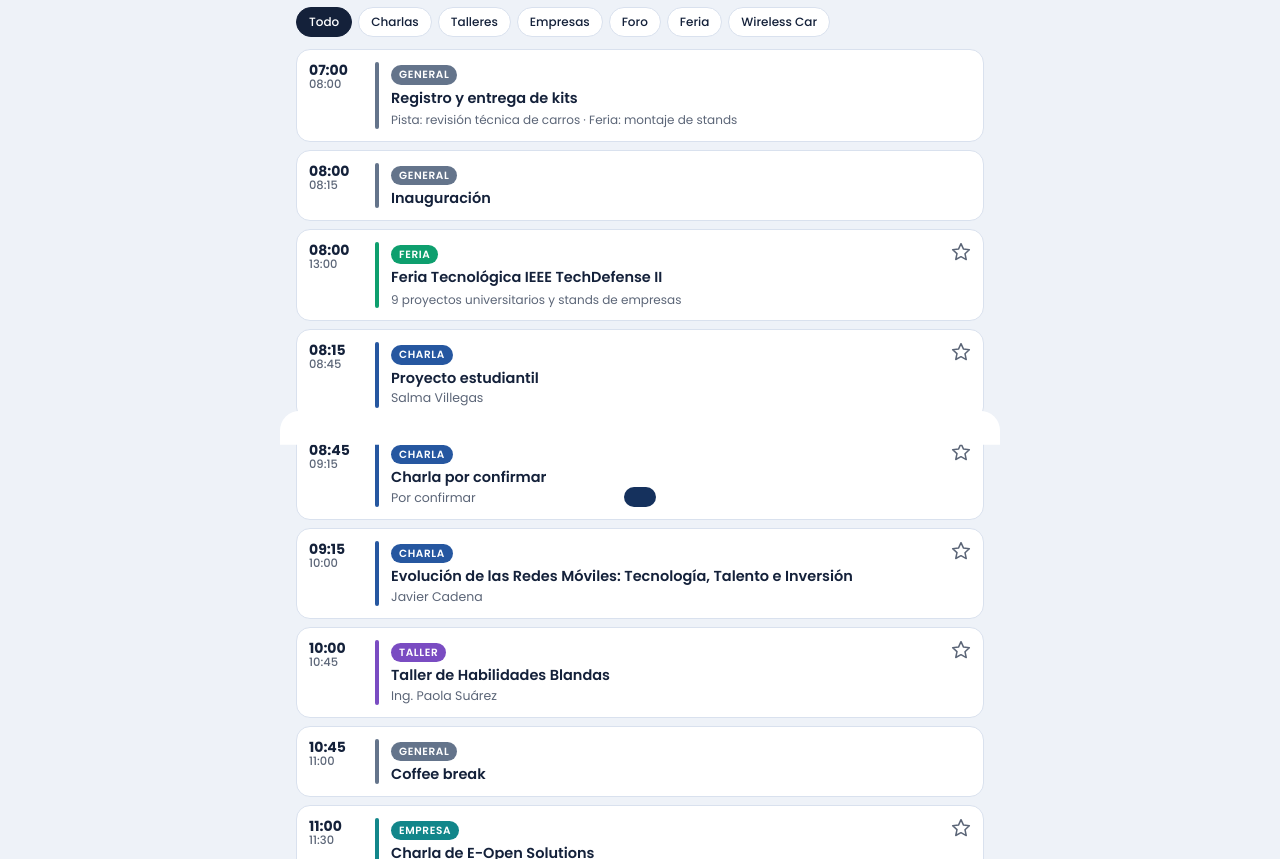
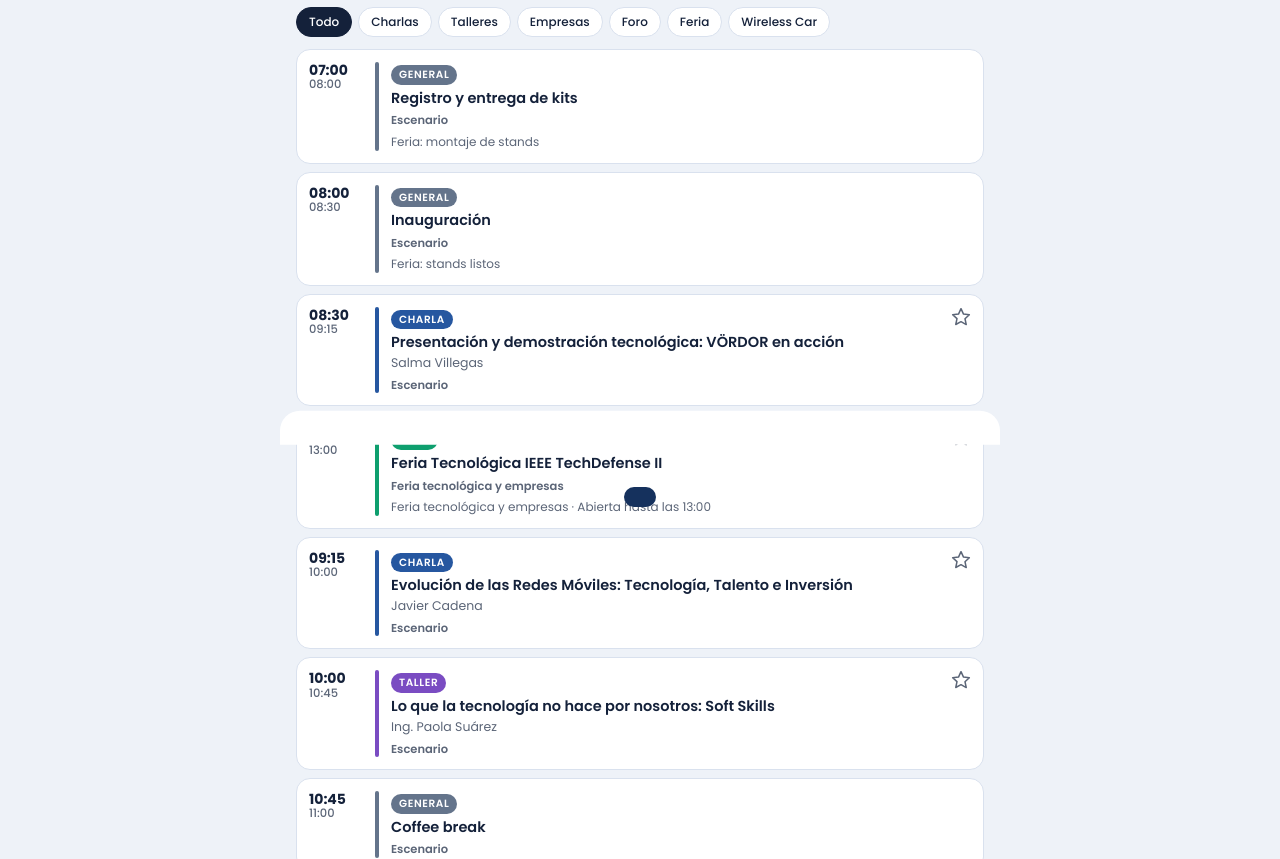
Before and after one commit to COMSOCESPE/WILS2026, a plain HTML site: page index.html in a window 1280 px wide. Shown: the part 391-1250 px from the top of the page. Drawn offline with Linux system fonts and the light colour scheme.

Commit message:
Add files via upload

```diff
--- a/index.html
+++ b/index.html
@@ -58,7 +58,8 @@ header.hero::after{content:"";position:absolute;right:-40px;top:-40px;width:180p
 .time{flex:none;width:54px;font-weight:700;font-size:14px;line-height:1.15}
 .time small{display:block;font-weight:500;color:var(--muted);font-size:11.5px}
 .bar{flex:none;width:4px;border-radius:4px}
-.body{flex:1;min-width:0}
+.body{flex:1;min-width:0;padding-right:22px}
+.zone{font-size:11.5px;color:var(--muted);font-weight:600;margin-top:5px}
 .tag{display:inline-block;font-size:10.5px;font-weight:600;letter-spacing:.06em;text-transform:uppercase;padding:2px 8px;border-radius:999px;color:#fff;margin-bottom:4px}
 .ttl{font-weight:600;font-size:14.5px;line-height:1.3}
 .who{font-size:12.5px;color:var(--muted);margin-top:2px}
@@ -114,6 +115,7 @@ footer{font-size:11.5px;color:var(--muted);text-align:center;margin-top:24px}
     <div class="meta">
       <span class="chip">26 y 27 de noviembre</span>
       <span class="chip">Coliseo GRAD. Miguel G. Iturralde · ESPE</span>
+      <span class="chip">Ambas jornadas en el coliseo</span>
     </div>
   </div>
 </header>
@@ -145,7 +147,7 @@ footer{font-size:11.5px;color:var(--muted);text-align:center;margin-top:24px}
     <p>Sube tus fotos a Instagram con <b>#WILS2026</b> y etiqueta a <b>@ieee.espe.comsoc</b>. ¡Compartiremos las mejores!</p>
   </div>
 
-  <footer>Agenda preliminar, sujeta a cambios · IEEE ComSoc ESPE · Con el apoyo de IEEE ComSoc Ecuador</footer>
+  <footer>Agenda final · 26 y 27 de noviembre de 2026 · IEEE ComSoc ESPE · Con el apoyo de IEEE ComSoc Ecuador</footer>
 </div>
 
 <div class="sheet-bg" id="bg"></div>
@@ -169,37 +171,35 @@ const TYPES = {
   foro:{n:"Foro",c:"var(--foro)"}, feria:{n:"Feria",c:"var(--feria)"}, carros:{n:"Wireless Car",c:"var(--carros)"}, log:{n:"General",c:"var(--log)"}
 };
 
-/* d: día (1 = jueves 26, 2 = viernes 27); reg: se registra asistencia */
+/* Agenda final: Agenda Nueva WILS.xlsx, Hoja1, filas 12–40. d: día; z: zona del coliseo; reg: asistencia; point: hora puntual. */
 const EV = [
- {id:"j-reg",d:1,s:"07:00",e:"08:00",t:"log",ti:"Registro y entrega de kits",par:"Pista: revisión técnica de carros · Feria: montaje de stands"},
- {id:"j-ina",d:1,s:"08:00",e:"08:15",t:"log",ti:"Inauguración"},
- {id:"j-c1",d:1,s:"08:15",e:"08:45",t:"charla",ti:"Proyecto estudiantil",sp:"Salma Villegas",reg:1},
- {id:"j-c2",d:1,s:"08:45",e:"09:15",t:"charla",ti:"Charla por confirmar",sp:"Por confirmar",reg:1,tbc:1},
- {id:"j-c3",d:1,s:"09:15",e:"10:00",t:"charla",ti:"Evolución de las Redes Móviles: Tecnología, Talento e Inversión",sp:"Javier Cadena",reg:1},
- {id:"j-t1",d:1,s:"10:00",e:"10:45",t:"taller",ti:"Taller de Habilidades Blandas",sp:"Ing. Paola Suárez",reg:1,key:1},
- {id:"j-cof",d:1,s:"10:45",e:"11:00",t:"log",ti:"Coffee break"},
- {id:"j-c4",d:1,s:"11:00",e:"11:30",t:"empresa",ti:"Charla de E-Open Solutions",sp:"E-Open Solutions",reg:1},
- {id:"j-c5",d:1,s:"11:30",e:"12:00",t:"charla",ti:"3 ms para no quedarse a oscuras",sp:"Hugo Pozo",reg:1},
- {id:"j-c6",d:1,s:"12:00",e:"12:30",t:"empresa",ti:"Charla de FIBRAMAX",sp:"FIBRAMAX · 2 ponentes",reg:1},
- {id:"j-fer",d:1,s:"08:00",e:"13:00",t:"feria",ti:"Feria Tecnológica IEEE TechDefense II",par:"9 proyectos universitarios y stands de empresas",reg:1,feria:1},
- {id:"j-alm",d:1,s:"12:30",e:"14:00",t:"log",ti:"Almuerzo",par:"Pista: pruebas libres de 12:30 a 13:30"},
- {id:"j-car",d:1,s:"14:00",e:"17:30",t:"carros",ti:"Competencia Wireless Car: clasificatorias",par:"Vehículos a escala controlados de forma inalámbrica",reg:1,car:1},
- {id:"j-fin",d:1,s:"17:30",e:"17:45",t:"log",ti:"Cierre del día"},
-
- {id:"v-reg",d:2,s:"07:30",e:"08:00",t:"log",ti:"Registro y entrada de asistentes",par:"Feria: montaje de stands"},
- {id:"v-bie",d:2,s:"08:00",e:"08:05",t:"log",ti:"Bienvenida al segundo día"},
- {id:"v-c1",d:2,s:"08:05",e:"08:35",t:"charla",ti:"Charla por confirmar",sp:"Por confirmar",reg:1,tbc:1},
- {id:"v-c2",d:2,s:"08:35",e:"09:00",t:"charla",ti:"Charla del Coronel Rommel Torres",sp:"Coronel Rommel Torres",reg:1},
- {id:"v-c3",d:2,s:"09:00",e:"09:45",t:"empresa",ti:"Charla de Ciemtelcom (título por confirmar)",sp:"Diego Loor · Ciemtelcom",reg:1},
- {id:"v-c4",d:2,s:"09:45",e:"10:45",t:"empresa",ti:"Charla de Complementos Electrónicos",sp:"Complementos Electrónicos",reg:1},
- {id:"v-fer",d:2,s:"08:00",e:"13:00",t:"feria",ti:"Feria Tecnológica IEEE TechDefense II",par:"Evaluación del jurado en los stands de 08:30 a 10:45",reg:1,feria:1},
- {id:"v-pit",d:2,s:"10:45",e:"11:30",t:"feria",ti:"Pitch de los proyectos de la feria + coffee break",par:"9 proyectos · 4 minutos cada uno"},
- {id:"v-c5",d:2,s:"11:30",e:"12:00",t:"empresa",ti:"Charla de ZTE",sp:"Sebastián Santín · ZTE",reg:1},
- {id:"v-for",d:2,s:"12:00",e:"13:00",t:"foro",ti:"Leadership Forum: Connect, Inspire, Lead: Building the Next Generation of ComSoc Leaders",sp:"Panel de líderes IEEE y de la industria",reg:1,key:1,
-   panel:["Román Lara-Cueva · Chair, IEEE ComSoc Ecuador","Daniela Egas · Presidenta, IEEE ComSoc ESPE","Lady Pasquel · Líder WICE, Women in Communications Engineering","Steven Vinueza · Líder profesional de capítulo estudiantil","Celeste Santander · Líder YP, Young Professionals","Jefferson Loor · Representante de la industria","Gisel Custodio · Moderadora, Community Manager IEEE ComSoc Ecuador"]},
- {id:"v-alm",d:2,s:"13:00",e:"14:30",t:"log",ti:"Almuerzo",par:"Pista: pruebas libres"},
- {id:"v-car",d:2,s:"14:30",e:"16:30",t:"carros",ti:"Competencia Wireless Car: repechaje y gran final",reg:1,car:1},
- {id:"v-pre",d:2,s:"16:30",e:"17:15",t:"log",ti:"Premiación y clausura",par:"Wireless Car, feria, reconocimientos a ponentes y aliados"}
+  {"id": "j-reg", "d": 1, "s": "07:00", "e": "08:00", "t": "log", "ti": "Registro y entrega de kits", "par": "Feria: montaje de stands", "z": "Escenario"},
+  {"id": "j-ina", "d": 1, "s": "08:00", "e": "08:30", "t": "log", "ti": "Inauguración", "par": "Feria: stands listos", "z": "Escenario"},
+  {"id": "j-c1", "d": 1, "s": "08:30", "e": "09:15", "t": "charla", "ti": "Presentación y demostración tecnológica: VÖRDOR en acción", "sp": "Salma Villegas", "reg": 1, "z": "Escenario"},
+  {"id": "j-c3", "d": 1, "s": "09:15", "e": "10:00", "t": "charla", "ti": "Evolución de las Redes Móviles: Tecnología, Talento e Inversión", "sp": "Javier Cadena", "reg": 1, "z": "Escenario"},
+  {"id": "j-t1", "d": 1, "s": "10:00", "e": "10:45", "t": "taller", "ti": "Lo que la tecnología no hace por nosotros: Soft Skills", "sp": "Ing. Paola Suárez", "reg": 1, "key": 1, "z": "Escenario"},
+  {"id": "j-cof", "d": 1, "s": "10:45", "e": "11:00", "t": "log", "ti": "Coffee break", "z": "Escenario"},
+  {"id": "j-c4", "d": 1, "s": "11:00", "e": "11:30", "t": "empresa", "ti": "Ciberseguridad: Nivel de madurez en seguridad de la información en Ecuador", "sp": "Nicolás Díaz · E-Open Solutions", "reg": 1, "z": "Escenario"},
+  {"id": "j-c5", "d": 1, "s": "11:30", "e": "12:00", "t": "empresa", "ti": "3 ms para no quedarse a oscuras", "sp": "Hugo Posso · ELSYSTEC S.A.", "reg": 1, "z": "Escenario"},
+  {"id": "j-c6", "d": 1, "s": "12:00", "e": "12:30", "t": "empresa", "ti": "Más allá del GANTT: Scrum aplicado al despliegue real de redes de telecomunicaciones", "sp": "Andrés Omar Merino Aguirre y Patricio Alexander Jaramillo Mina · FIBRAMAX", "reg": 1, "z": "Escenario"},
+  {"id": "j-fer", "d": 1, "s": "08:30", "e": "13:00", "t": "feria", "ti": "Feria Tecnológica IEEE TechDefense II", "par": "Feria tecnológica y empresas · Abierta hasta las 13:00", "reg": 1, "feria": 1, "z": "Feria tecnológica y empresas"},
+  {"id": "j-rev", "d": 1, "s": "11:30", "e": "12:30", "t": "carros", "ti": "Revisión técnica de carros y pruebas libres", "z": "Pista y boxes"},
+  {"id": "j-alm", "d": 1, "s": "12:30", "e": "14:00", "t": "log", "ti": "Almuerzo", "z": "Escenario"},
+  {"id": "j-car", "d": 1, "s": "14:00", "e": "17:30", "t": "carros", "ti": "Competencia Wireless Car: clasificatorias", "reg": 1, "car": 1, "z": "Pista y boxes"},
+  {"id": "j-fin", "d": 1, "s": "17:30", "e": "17:30", "t": "log", "ti": "Cierre del día", "point": 1, "z": "Escenario"},
+  {"id": "v-reg", "d": 2, "s": "07:30", "e": "08:00", "t": "log", "ti": "Registro y entrada de asistentes", "par": "Feria: montaje de stands", "z": "Escenario"},
+  {"id": "v-bie", "d": 2, "s": "08:00", "e": "08:05", "t": "log", "ti": "Bienvenida", "par": "Feria: stands listos", "z": "Escenario"},
+  {"id": "v-c1", "d": 2, "s": "08:05", "e": "08:35", "t": "charla", "ti": "Tecnología que salva vidas: Inteligencia artificial, conectividad y automatización: el futuro de la seguridad vial", "sp": "Mgs. Jorge Vinicio Maldonado Pazmiño", "reg": 1, "z": "Escenario"},
+  {"id": "v-c2", "d": 2, "s": "08:35", "e": "09:00", "t": "charla", "ti": "Radar: aplicación de tecnología para la Defensa Nacional", "sp": "Coronel Rommel Torres", "reg": 1, "z": "Escenario"},
+  {"id": "v-c3", "d": 2, "s": "09:00", "e": "09:45", "t": "empresa", "ti": "Lo que veo cuando contrato (y lo que nadie te dice)", "sp": "Diego Loor · CIEMTELCOM", "reg": 1, "z": "Escenario"},
+  {"id": "v-c4", "d": 2, "s": "09:45", "e": "10:45", "t": "empresa", "ti": "Equipos de prueba y medición para aplicaciones en redes 5G", "sp": "Marcelo Cárdenas · Complementos Electrónicos", "reg": 1, "z": "Escenario"},
+  {"id": "v-fer", "d": 2, "s": "08:05", "e": "13:00", "t": "feria", "ti": "Feria Tecnológica IEEE TechDefense II", "par": "Feria tecnológica y empresas · Abierta hasta las 13:00", "reg": 1, "feria": 1, "z": "Feria tecnológica y empresas"},
+  {"id": "v-pit", "d": 2, "s": "10:45", "e": "11:30", "t": "feria", "ti": "Pitch de la feria + coffee break", "par": "9 proyectos · 5 minutos cada uno", "z": "Escenario"},
+  {"id": "v-c5", "d": 2, "s": "11:30", "e": "12:00", "t": "empresa", "ti": "Cuando cada milisegundo cuenta: El futuro de las redes inteligentes y la conectividad de baja latencia", "sp": "Sebastián Santín · ZTE", "reg": 1, "z": "Escenario"},
+  {"id": "v-for", "d": 2, "s": "12:00", "e": "13:00", "t": "foro", "ti": "Leadership Forum: Connect, Inspire, Lead: Building the Next Generation of ComSoc Leaders", "sp": "Panel de líderes IEEE y de la industria", "reg": 1, "key": 1, "panel": ["Román Lara-Cueva · Líder profesional de capítulo | Chair, IEEE ComSoc Ecuador", "Daniela Egas · Líder estudiantil de capítulo | Presidenta, IEEE ComSoc ESPE", "Lady Pasquel · Líder WICE | Women in Communications Engineering, IEEE ComSoc", "Steven Vinueza · Líder profesional de capítulo estudiantil", "Celeste Santander · Líder YP | Young Professionals", "Jefferson Loor · Líder empresarial | Representante de la industria", "Gisel Custodio · Moderadora | Community Manager IEEE ComSoc Ecuador"], "z": "Escenario"},
+  {"id": "v-alm", "d": 2, "s": "13:00", "e": "14:30", "t": "log", "ti": "Almuerzo", "z": "Escenario"},
+  {"id": "v-car", "d": 2, "s": "14:30", "e": "17:00", "t": "carros", "ti": "Competencia Wireless Car: repechaje y gran final", "reg": 1, "car": 1, "z": "Pista y boxes"},
+  {"id": "v-pre", "d": 2, "s": "17:00", "e": "17:30", "t": "log", "ti": "Premiación y clausura", "par": "Wireless Car, feria, reconocimientos a ponentes y sponsors", "z": "Escenario"}
 ];
 /* Biografías y fotos de ponentes: se completan aquí cuando lleguen (foto como data URI) */
 const BIO = {};
@@ -210,7 +210,7 @@ const store = {
   get(k,d){try{const v=localStorage.getItem("wils26-"+k);return v?JSON.parse(v):d}catch(e){return d}},
   set(k,v){try{localStorage.setItem("wils26-"+k,JSON.stringify(v))}catch(e){}}
 };
-let favs = new Set(store.get("favs",[]));
+let favs = new Set(store.get("favs",[]).filter(id=>EV.some(e=>e.id===id)));
 let done = store.get("done",{});
 let day = store.get("day",null);
 let filter = "todo";
@@ -226,6 +226,8 @@ const at = (d,hm) => new Date(DATES[d]+"T"+hm+":00-05:00");
 const startOf = e => at(e.d,e.s), endOf = e => at(e.d,e.e);
 const sorted = arr => arr.slice().sort((a,b)=>startOf(a)-startOf(b) || (a.feria?1:0)-(b.feria?1:0));
 const main = EV.filter(e=>!e.feria);
+const timeLabel = e => e.point ? e.s : `${e.s} – ${e.e}`;
+const dayLabel = e => e.d===1 ? "Jueves 26" : "Viernes 27";
 
 function esc(s){return String(s).replace(/[&<>"]/g,c=>({"&":"&amp;","<":"&lt;",">":"&gt;",'"':"&quot;"}[c]))}
 function initials(n){return n.replace(/^(Ing\.|Dr\.|Coronel)\s*/,"").split(/\s+/).filter(Boolean).slice(0,2).map(w=>w[0]).join("").toUpperCase()}
@@ -233,29 +235,29 @@ function initials(n){return n.replace(/^(Ing\.|Dr\.|Coronel)\s*/,"").split(/\s+/
 /* ===== Ahora / a continuación ===== */
 function renderNow(){
   const n = nowEC(), el = $("#now");
-  const first = at(1,"07:00"), last = at(2,"17:15");
+  const first = at(1,"07:00"), last = at(2,"17:30");
   if(n < first){
     const days = Math.ceil((first - n)/86400000);
     el.innerHTML = `<div class="lab">Cuenta regresiva</div><div class="row"><div><div class="t">${days<=1?"¡Mañana empieza el WILS 2026!":"Faltan "+days+" días para el WILS 2026"}</div><div class="s">Jueves 26 de noviembre · Registro desde las 07:00</div></div></div>`;
     return;
   }
-  if(n > last){
+  if(n >= last){
     el.innerHTML = `<div class="lab">WILS 2026</div><div class="row"><div><div class="t">¡Gracias por ser parte del WILS 2026!</div><div class="s">Los certificados se enviarán a tu correo.</div></div></div>`;
     return;
   }
   const live = sorted(main).filter(e=>startOf(e)<=n && n<endOf(e));
   const nxt = sorted(main).find(e=>startOf(e)>n);
   const fav = sorted(EV.filter(e=>favs.has(e.id))).find(e=>startOf(e)>n);
-  const cur = live[live.length-1];
+
   let h = `<div class="lab">Ahora</div>`;
-  h += cur ? `<div class="row"><span class="dot"></span><div><div class="t">${esc(cur.ti)}</div><div class="s">${cur.s} – ${cur.e}${cur.sp?" · "+esc(cur.sp):""}</div></div></div>`
-           : `<div class="row"><div><div class="t">Pausa entre actividades</div><div class="s">Visita la feria tecnológica mientras tanto</div></div></div>`;
+  const feriaOpen = EV.some(e=>e.feria && startOf(e)<=n && n<endOf(e));
+  h += live.length ? live.map(cur=>`<div class="row"><span class="dot"></span><div><div class="t">${esc(cur.ti)}</div><div class="s">${timeLabel(cur)} · ${esc(cur.z)}${cur.sp?" · "+esc(cur.sp):""}</div></div></div>`).join("")
+           : `<div class="row"><div><div class="t">${feriaOpen?"Feria tecnológica en curso":"No hay actividades en curso"}</div><div class="s">${feriaOpen?"Visita los stands":"Consulta la próxima actividad"}</div></div></div>`;
   if(nxt){
     const mins = Math.round((startOf(nxt)-n)/60000);
-    h += `<div class="next">A continuación${mins<=60?" (en "+mins+" min)":""}: <b>${esc(nxt.ti)}</b> · ${nxt.s}</div>`;
+    h += `<div class="next">A continuación${mins<=60?" (en "+mins+" min)":""}: <b>${esc(nxt.ti)}</b> · ${dayLabel(nxt)} · ${nxt.s}</div>`;
   }
-  if(fav && fav!==nxt){ h += `<div class="next">★ Tu próxima actividad marcada: <b>${esc(fav.ti)}</b> · ${fav.s}</div>`; }
-  const feriaOpen = EV.some(e=>e.feria && startOf(e)<=n && n<endOf(e));
+  if(fav && fav!==nxt){ h += `<div class="next">★ Tu próxima actividad marcada: <b>${esc(fav.ti)}</b> · ${dayLabel(fav)} · ${fav.s}</div>`; }
   if(feriaOpen) h += `<div class="next">La feria tecnológica está abierta hasta las 13:00. ¡No olvides pedir el código de un stand!</div>`;
   el.innerHTML = h;
 }
@@ -299,15 +301,16 @@ function renderList(){
     return;
   }
   $("#list").innerHTML = items.map(e=>{
-    const ty = TYPES[e.t], live = startOf(e)<=n && n<endOf(e), past = n>=endOf(e);
+    const ty = TYPES[e.t], live = startOf(e)<=n && n<endOf(e), past = e.point ? n>endOf(e) : n>=endOf(e);
     const dayLbl = day==="fav" ? (e.d===1?"Jue":"Vie")+" · " : "";
     return `<div class="item${live?" live":""}${past?" past":""}" data-id="${e.id}" role="button" tabindex="0">
-      <div class="time">${e.s}<small>${e.e}</small></div>
+      <div class="time">${e.s}${e.point?"":`<small>${e.e}</small>`}</div>
       <div class="bar" style="background:${ty.c}"></div>
       <div class="body">
         <span class="tag" style="background:${ty.c}">${ty.n}</span>${live?'<span class="live-pill">EN VIVO</span>':""}
         <div class="ttl">${dayLbl}${esc(e.ti)}</div>
         ${e.sp?`<div class="who">${esc(e.sp)}</div>`:""}
+        <div class="zone">${esc(e.z)}</div>
         ${e.par?`<div class="par">${esc(e.par)}</div>`:""}
       </div>
       ${e.t!=="log"?`<button class="star${favs.has(e.id)?" on":""}" data-star="${e.id}" aria-label="Marcar">${favs.has(e.id)?IC.star:IC.starO}</button>`:""}
@@ -347,13 +350,13 @@ function asistURL(e){
 function openSheet(id){
   const e = EV.find(x=>x.id===id), ty = TYPES[e.t], b = BIO[id]||{};
   let h = `<div class="grab"></div><span class="tag" style="background:${ty.c}">${ty.n}</span>
-    <h3>${esc(e.ti)}</h3><div class="when">${e.d===1?"Jueves 26":"Viernes 27"} de noviembre · ${e.s} – ${e.e}</div>`;
+    <h3>${esc(e.ti)}</h3><div class="when">${e.d===1?"Jueves 26":"Viernes 27"} de noviembre · ${timeLabel(e)}</div><div class="when">Coliseo GRAD. Miguel G. Iturralde · ${esc(e.z)}</div>`;
   if(e.sp && !e.panel){
     h += `<div class="spk"><div class="av" style="background:${ty.c}">${b.foto?`<img alt="" src="${b.foto}">`:esc(initials(e.sp))}</div>
       <div><b>${esc(e.sp)}</b><span>${esc(b.cargo||"Ponente")}</span></div></div>`;
   }
   if(e.panel) h += `<div class="desc"><b>Panelistas</b></div><ol class="pan">${e.panel.map(p=>`<li>${esc(p)}</li>`).join("")}</ol>`;
-  h += `<div class="desc">${b.resumen?esc(b.resumen):(e.tbc?"Muy pronto anunciaremos esta actividad.":e.feria?"Recorre los stands, conoce los proyectos y conversa con sus equipos. Cada stand tiene un código único: pídelo al terminar tu visita para registrar tu asistencia.":e.car?"Equipos de universidades de todo el país compiten con vehículos a escala controlados de forma inalámbrica, sin línea de vista. El código de asistencia se anuncia por micrófono.":e.t==="log"?(e.par||""):"La información del ponente y el resumen de la charla se publicarán muy pronto.")}</div>`;
+  h += `<div class="desc">${b.resumen?esc(b.resumen):(e.tbc?"Muy pronto anunciaremos esta actividad.":e.feria?"Recorre los stands, conoce los proyectos y conversa con sus equipos. Cada stand tiene un código único: pídelo al terminar tu visita para registrar tu asistencia.":e.car?"Equipos de universidades de todo el país compiten con vehículos a escala controlados de forma inalámbrica, sin línea de vista. El código de asistencia se anuncia por micrófono.":e.par?esc(e.par):e.t==="log"||e.t==="carros"?"":"Consulta el tema y el horario de esta intervención en la agenda.")}</div>`;
   if(e.key) h += `<div class="hint" style="text-align:left">★ Actividad clave para el certificado.</div>`;
   if(e.reg){
     const st = regState(e), url = asistURL(e);
@@ -373,7 +376,7 @@ document.addEventListener("keydown",e=>{ if(e.key==="Escape") closeSheet(); });
 /* ===== Certificado ===== */
 const REQ = [
   {k:"c1",n:"Charla, taller o foro #1"},{k:"c2",n:"Charla, taller o foro #2"},{k:"c3",n:"Charla, taller o foro #3"},
-  {k:"key",n:"Una de ellas: Taller de Habilidades Blandas o Leadership Forum"},
+  {k:"key",n:"Una de ellas: Soft Skills (Paola Suárez) o Leadership Forum"},
   {k:"feria",n:"Visita a la feria tecnológica (código de un stand)"},
   {k:"car",n:"Competencia Wireless Car (código por micrófono)"}
 ];
```
